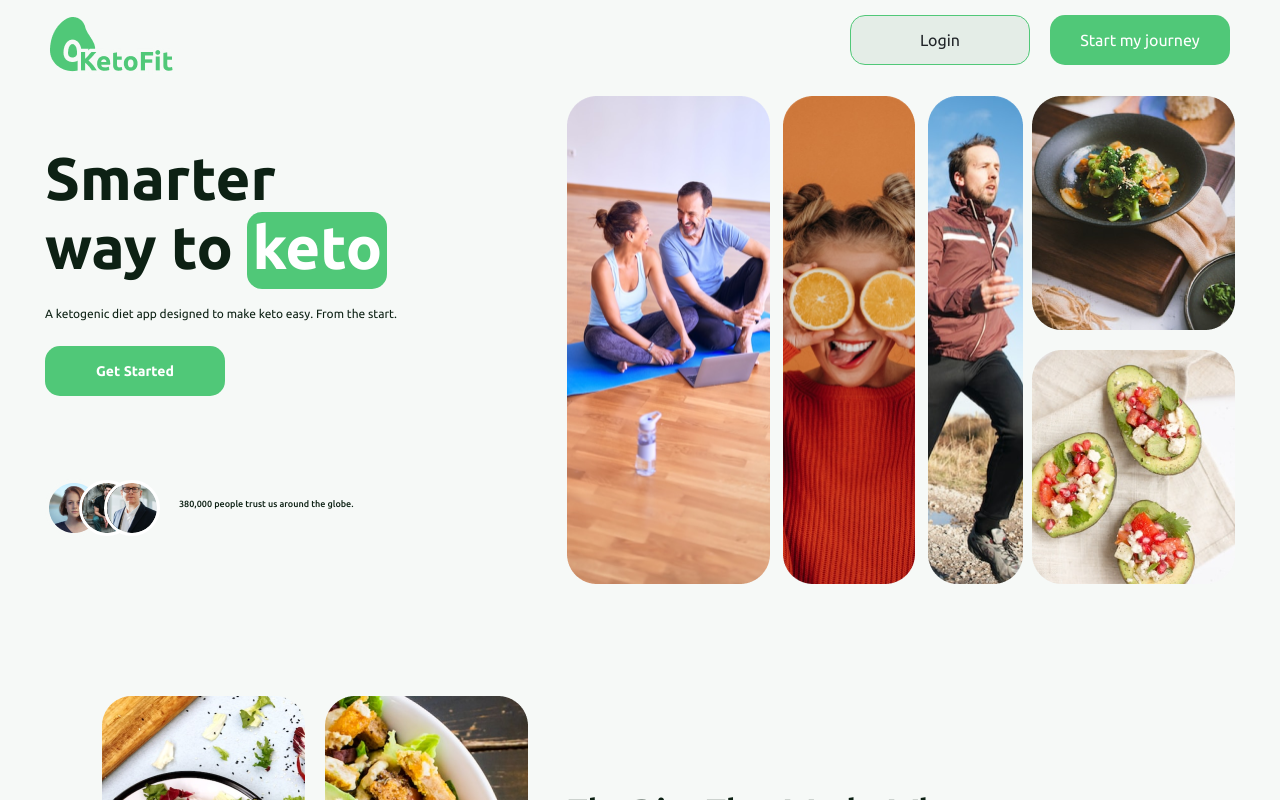
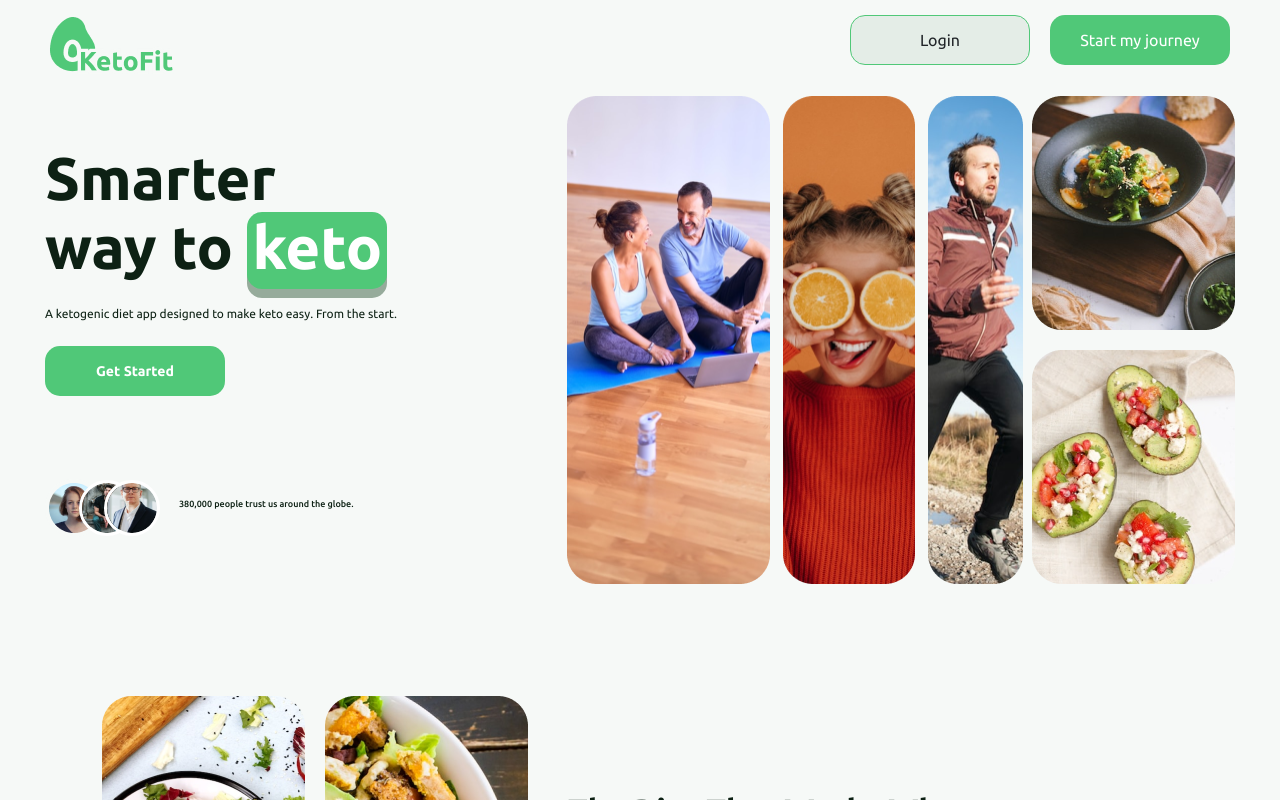
Before and after one commit to QASIMMIRZA-007/ketofit-app, a React (Vite) app: page / in a window 1280 px wide. Shown: the top 800 px of the page. Built offline with nearby package versions, Linux system fonts and the light colour scheme; a web font is replaced by a local one.

Commit message:
box-shadow updated

```diff
--- a/src/Components/Homepage/Homepage.scss
+++ b/src/Components/Homepage/Homepage.scss
@@ -23,7 +23,7 @@ line-height: normal;
 height: 77px;
     color:  #FFF;
     background: #50C878;
-    // box-shadow: 0px 9px #96ab9b;
+    box-shadow: 0px 9px #96ab9b;
 border-radius: 15px;
 display: inline-block;
 text-align: center;
```
